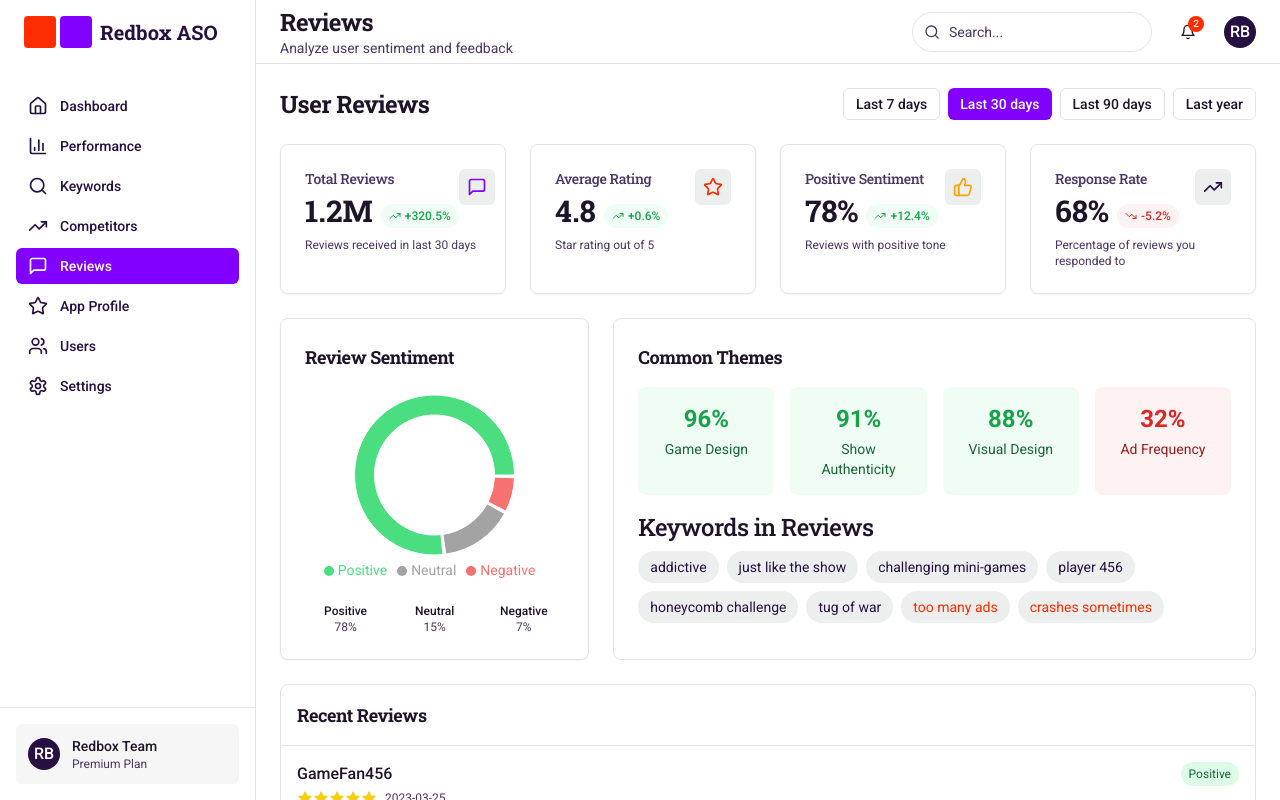
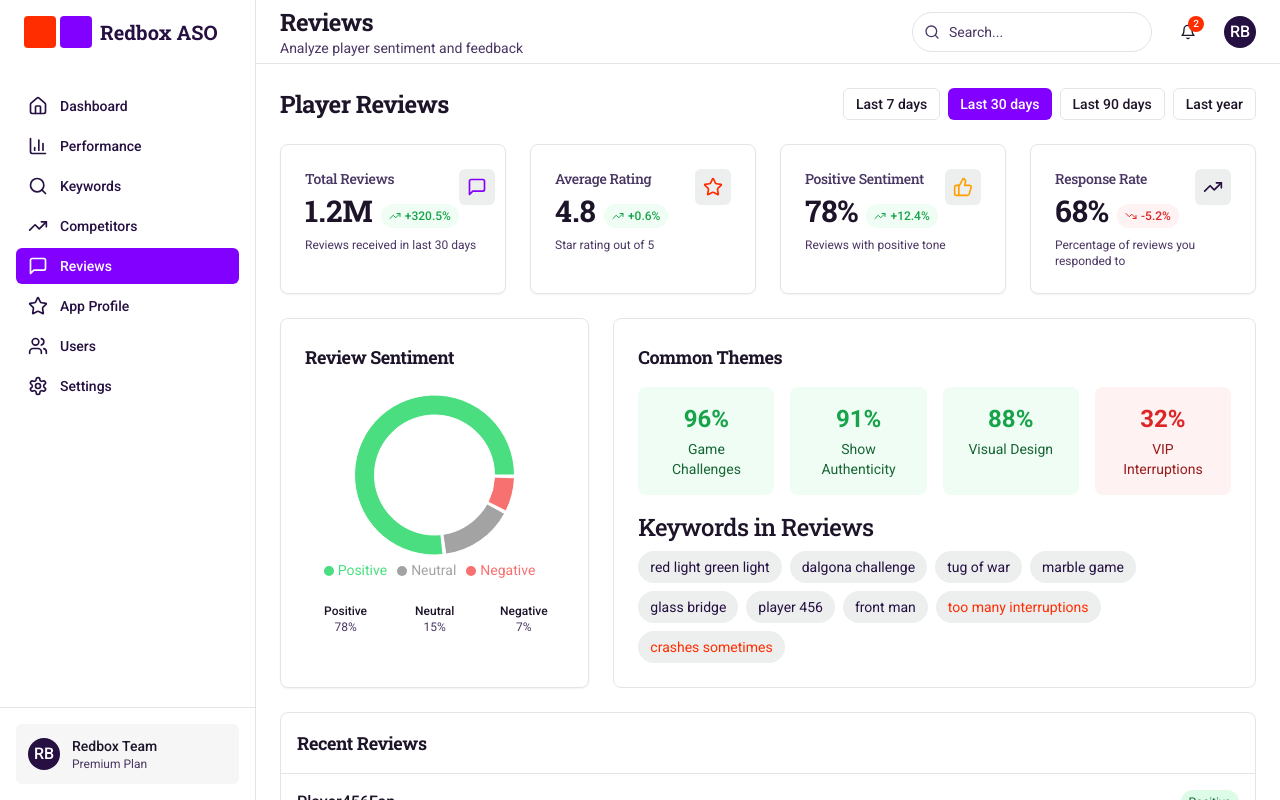
Before and after one commit to robertredbox/rbm_superone_dashboard, a React (Vite) app: page /reviews in a window 1280 px wide. Built offline with nearby package versions, Linux system fonts and the light colour scheme.

Commit message:
Update content with Squid Game data
Update other sections to include Squid Game relevant content.

```diff
--- a/src/pages/Reviews.tsx
+++ b/src/pages/Reviews.tsx
@@ -9,38 +9,38 @@ import { MessageSquare, ThumbsUp, ThumbsDown, TrendingUp, Star } from 'lucide-re
 const Reviews = () => {
   const [timeRange, setTimeRange] = useState<string>('30d');
 
-  // Mock sentiment data for Squid Game-like app
+  // Mock sentiment data for Squid Game app
   const sentimentData = [
     { name: 'Positive', value: 78, color: '#4ade80' },
     { name: 'Neutral', value: 15, color: '#a3a3a3' },
     { name: 'Negative', value: 7, color: '#f87171' },
   ];
 
-  // Mock reviews for a Squid Game-like app
+  // Mock reviews for Squid Game app
   const reviews = [
     {
       id: '1',
-      user: 'GameFan456',
+      user: 'Player456Fan',
       rating: 5,
       date: '2023-03-25',
-      title: 'Best show companion app ever!',
+      title: 'Best Squid Game companion app!',
       content: "This app enhances my Squid Game viewing experience so much! The games and challenges make me feel like I'm part of the show. Amazing graphics and smooth performance.",
       helpful: 156,
       sentiment: 'positive'
     },
     {
       id: '2',
-      user: 'TrendyViewer22',
+      user: 'GreenLight001',
       rating: 5,
       date: '2023-03-22',
-      title: 'Addictive challenges!',
-      content: "I can't stop playing the mini-games. The honeycomb challenge is as nerve-wracking as in the show! Would love to see more games added in future updates.",
+      title: 'Dalgona challenge is addictive!',
+      content: "I can't stop playing the mini-games. The honeycomb/dalgona challenge is as nerve-wracking as in the show! Would love to see more games like the glass bridge added in future updates.",
       helpful: 98,
       sentiment: 'positive'
     },
     {
       id: '3',
-      user: 'K-DramaLover',
+      user: 'FrontMan2023',
       rating: 4,
       date: '2023-03-20',
       title: 'Great companion to the show',
@@ -50,21 +50,21 @@ const Reviews = () => {
     },
     {
       id: '4',
-      user: 'CasualGamer',
+      user: 'EliminatedPlayer',
       rating: 2,
       date: '2023-03-18',
-      title: 'Too many ads',
-      content: "The games are fun but there are way too many ads between challenges. It ruins the immersion of the experience. Please consider a premium ad-free option.",
+      title: 'Too many VIP interruptions',
+      content: "The games are fun but there are way too many ads between challenges. It ruins the immersion of the experience. Please consider a premium VIP-free option.",
       helpful: 42,
       sentiment: 'negative'
     },
     {
       id: '5',
-      user: 'BingeWatcher',
+      user: 'MarbleGameMaster',
       rating: 4,
       date: '2023-03-15',
       title: 'Authentic to the show',
-      content: "The app really captures the tension and aesthetic of the show perfectly. The sound effects especially are spot on. Occasionally crashes during the marble game challenge though.",
+      content: "The app really captures the tension and aesthetic of the show perfectly. The sound effects especially are spot on. The Red Light, Green Light game is incredibly tense! Occasionally crashes during the marble game challenge though.",
       helpful: 65,
       sentiment: 'neutral'
     }
@@ -118,9 +118,9 @@ const Reviews = () => {
   };
 
   return (
-    <Layout title="Reviews" subtitle="Analyze user sentiment and feedback">
+    <Layout title="Reviews" subtitle="Analyze player sentiment and feedback">
       <div className="mb-6 flex items-center justify-between">
-        <h2 className="text-2xl font-slab font-bold">User Reviews</h2>
+        <h2 className="text-2xl font-slab font-bold">Player Reviews</h2>
         <TimeSelector onChange={setTimeRange} selectedRange={timeRange} />
       </div>
 
@@ -167,7 +167,7 @@ const Reviews = () => {
           <div className="grid grid-cols-2 md:grid-cols-4 gap-4">
             <div className="bg-green-50 rounded-lg p-4 text-center">
               <div className="text-2xl font-bold text-green-600 mb-1">96%</div>
-              <div className="text-sm text-green-800">Game Design</div>
+              <div className="text-sm text-green-800">Game Challenges</div>
             </div>
             <div className="bg-green-50 rounded-lg p-4 text-center">
               <div className="text-2xl font-bold text-green-600 mb-1">91%</div>
@@ -179,20 +179,21 @@ const Reviews = () => {
             </div>
             <div className="bg-red-50 rounded-lg p-4 text-center">
               <div className="text-2xl font-bold text-red-600 mb-1">32%</div>
-              <div className="text-sm text-red-800">Ad Frequency</div>
+              <div className="text-sm text-red-800">VIP Interruptions</div>
             </div>
           </div>
 
           <div className="mt-4">
             <h4 className="text-md font-medium mb-2">Keywords in Reviews</h4>
             <div className="flex flex-wrap gap-2">
-              <span className="px-3 py-1.5 text-sm rounded-full bg-redbox-light-grey text-redbox-indigo">addictive</span>
-              <span className="px-3 py-1.5 text-sm rounded-full bg-redbox-light-grey text-redbox-indigo">just like the show</span>
-              <span className="px-3 py-1.5 text-sm rounded-full bg-redbox-light-grey text-redbox-indigo">challenging mini-games</span>
+              <span className="px-3 py-1.5 text-sm rounded-full bg-redbox-light-grey text-redbox-indigo">red light green light</span>
+              <span className="px-3 py-1.5 text-sm rounded-full bg-redbox-light-grey text-redbox-indigo">dalgona challenge</span>
+              <span className="px-3 py-1.5 text-sm rounded-full bg-redbox-light-grey text-redbox-indigo">tug of war</span>
+              <span className="px-3 py-1.5 text-sm rounded-full bg-redbox-light-grey text-redbox-indigo">marble game</span>
+              <span className="px-3 py-1.5 text-sm rounded-full bg-redbox-light-grey text-redbox-indigo">glass bridge</span>
               <span className="px-3 py-1.5 text-sm rounded-full bg-redbox-light-grey text-redbox-indigo">player 456</span>
-              <span className="px-3 py-1.5 text-sm rounded-full bg-redbox-light-grey text-redbox-indigo">honeycomb challenge</span>
-              <span className="px-3 py-1.5 text-sm rounded-full bg-redbox-light-grey text-redbox-indigo">tug of war</span>
-              <span className="px-3 py-1.5 text-sm rounded-full bg-redbox-light-grey text-redbox-red">too many ads</span>
+              <span className="px-3 py-1.5 text-sm rounded-full bg-redbox-light-grey text-redbox-indigo">front man</span>
+              <span className="px-3 py-1.5 text-sm rounded-full bg-redbox-light-grey text-redbox-red">too many interruptions</span>
               <span className="px-3 py-1.5 text-sm rounded-full bg-redbox-light-grey text-redbox-red">crashes sometimes</span>
             </div>
           </div>
```
